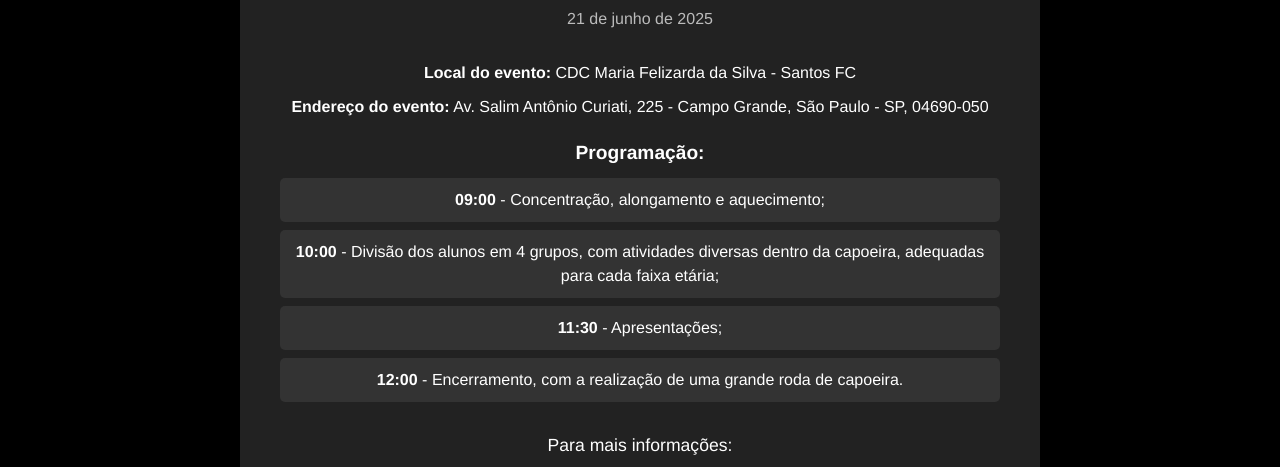
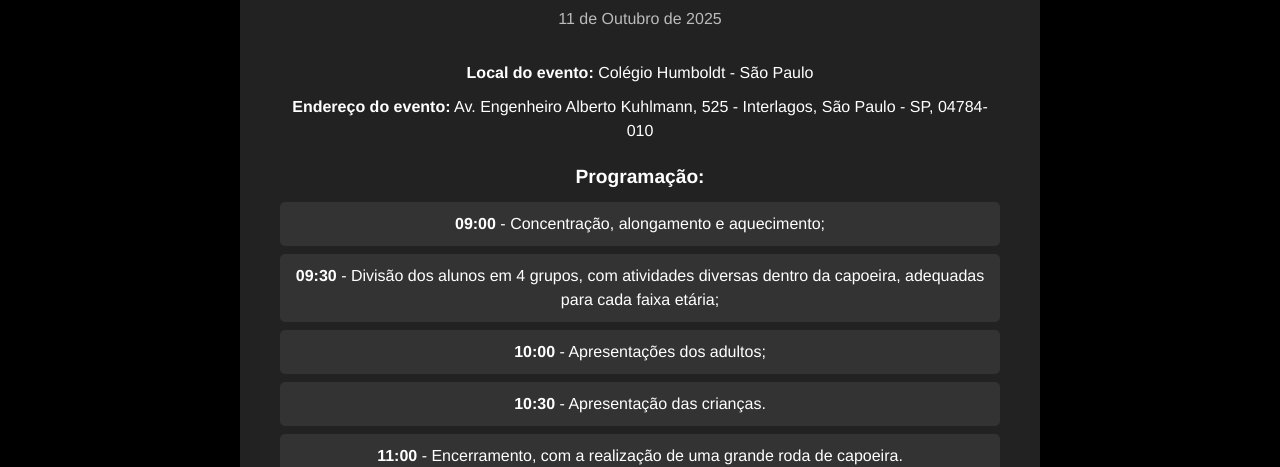
Before and after one commit to BrunaMazzeu/sitecapoeira, a plain HTML site: page frontend/public/eventos.html in a window 1280 px wide. Shown: the part 334-801 px from the top of the page. Drawn offline with Linux system fonts and the light colour scheme; a script that the page names is missing.

Commit message:
Atualização das informações na página de eventos e inseri o tamanho 4 no infantil

```diff
--- a/frontend/public/eventos.html
+++ b/frontend/public/eventos.html
@@ -36,20 +36,21 @@
             <div class="container">
                 <div class="event-details-card">
                     <h3>Inscrição Para o Festival BrinKar+ Capoeira</h3>
-                    <p class="event-date">21 de junho de 2025</p>
+                    <p class="event-date">11 de Outubro de 2025</p>
 
                     <div class="event-info">
-                        <p><strong>Local do evento:</strong> CDC Maria Felizarda da Silva - Santos FC</p>
-                        <p><strong>Endereço do evento:</strong> Av. Salim Antônio Curiati, 225 - Campo Grande, São Paulo - SP, 04690-050</p>
+                        <p><strong>Local do evento:</strong> Colégio Humboldt - São Paulo</p>
+                        <p><strong>Endereço do evento:</strong> Av. Engenheiro Alberto Kuhlmann, 525 - Interlagos, São Paulo - SP, 04784-010</p>
                     </div>
 
                     <div class="event-schedule">
                         <h4>Programação:</h4>
                         <ul>
                             <li><strong>09:00</strong> - Concentração, alongamento e aquecimento;</li>
-                            <li><strong>10:00</strong> - Divisão dos alunos em 4 grupos, com atividades diversas dentro da capoeira, adequadas para cada faixa etária;</li>
-                            <li><strong>11:30</strong> - Apresentações;</li>
-                            <li><strong>12:00</strong> - Encerramento, com a realização de uma grande roda de capoeira.</li>
+                            <li><strong>09:30</strong> - Divisão dos alunos em 4 grupos, com atividades diversas dentro da capoeira, adequadas para cada faixa etária;</li>
+                            <li><strong>10:00</strong> - Apresentações dos adultos;</li>
+                            <li><strong>10:30</strong> - Apresentação das crianças.</li>
+                            <li><strong>11:00</strong> - Encerramento, com a realização de uma grande roda de capoeira.</li>
                         </ul>
                     </div>
 
@@ -148,6 +149,7 @@
                                 <label for="child-size">Tamanho da Camisa Infantil</label>
                                 <select id="child-size" required>
                                     <option value="" disabled selected>Selecione uma opção</option>
+                                    <option value="6">04</option>
                                     <option value="6">06</option>
                                     <option value="8">08</option>
                                     <option value="10">10</option>
@@ -161,7 +163,7 @@
                 </div>
                     <div class="event-warning">
                         <p><strong>🚨 ATENÇÃO!!!</strong></p>
-                        <p>Sua inscrição só será feita caso receba uma notificação em seu WhatsApp que será solicitado no formulário.</p>
+                        <p>Sua inscrição só será feita após o pagamento aprovado.</p>
                     </div>
                 </div>
             </div>
```
